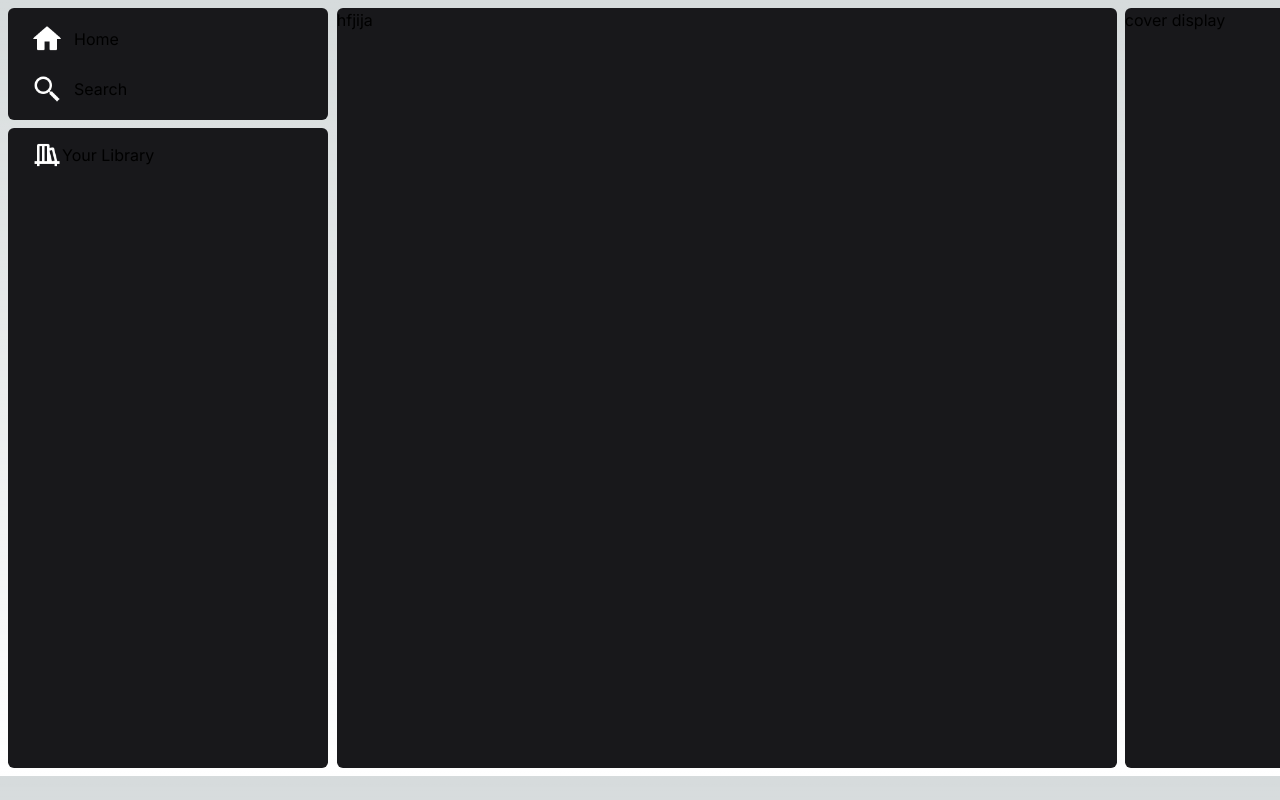
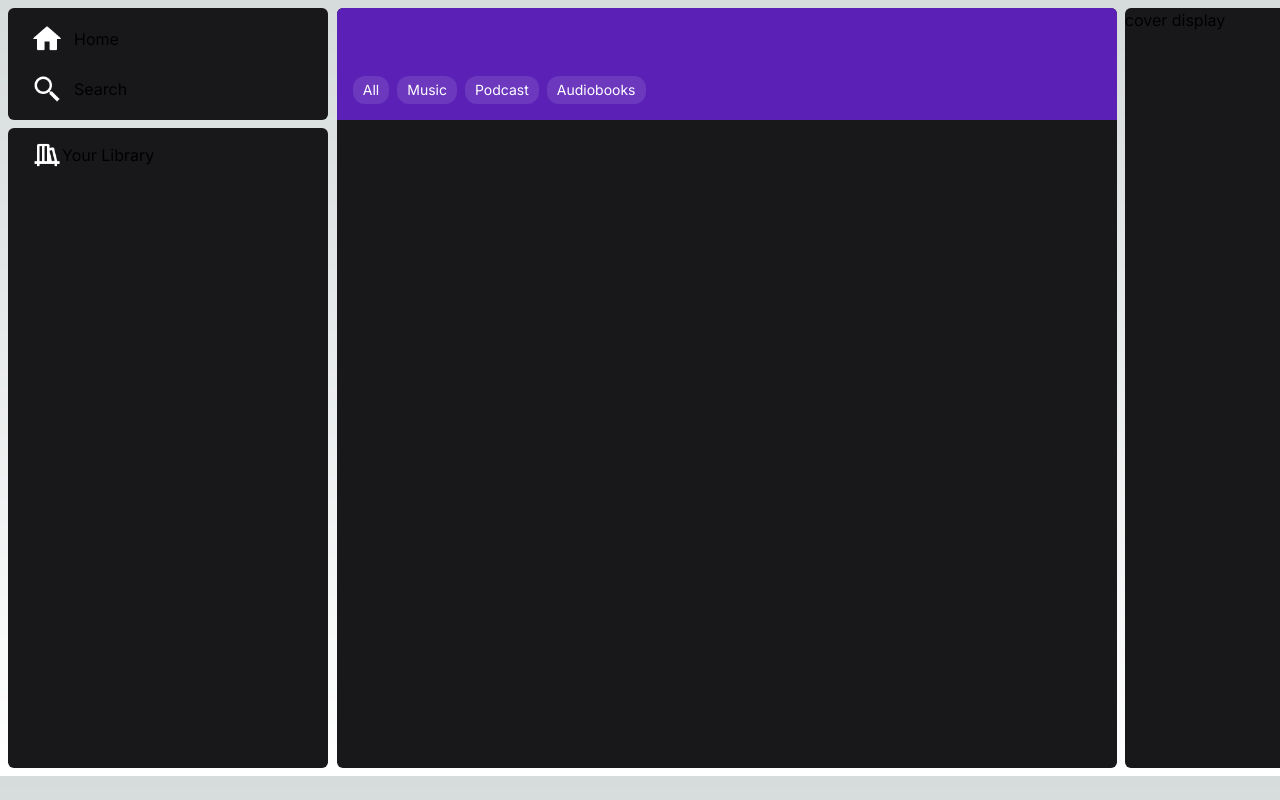
Before and after one commit to oscvrhrr/music-app-react, a Next.js app: page / in a window 1280 px wide. Shown: the top 800 px of the page. Built offline with nearby package versions, Linux system fonts and the light colour scheme.

Commit message:
placed buttons components

```diff
--- a/src/app/components/AlbumShowcase.tsx
+++ b/src/app/components/AlbumShowcase.tsx
@@ -1,14 +1,18 @@
-
+import Button from "./Button"
 
 
 
 export default function AlbumShowcase () {
     return (
         <main className="bg-zinc-900 w-[48.75rem] h-full inline-block rounded-md col-start-2 row-start-1">
+            <header className="bg-violet-800 rounded-t-md h-28 flex items-end p-3">
 
-            hfjija
-            <header className="">
-
+                <div>
+                    <Button text="All"/>
+                    <Button text="Music"/>
+                    <Button text="Podcast"/>
+                    <Button text="Audiobooks"/>
+                </div>
             </header>
 
 
--- /dev/null
+++ b/src/app/components/Button.tsx
@@ -0,0 +1,19 @@
+
+
+interface ButtonProps {
+    text: string,
+
+}
+
+export default function Button (props: ButtonProps) {
+    return (
+       <button className="bg-white/10 p-1 px-2.5 m-1 rounded-xl text-white text-sm " >
+        {props.text}
+       </button>
+
+
+
+    )
+
+
+};
```
